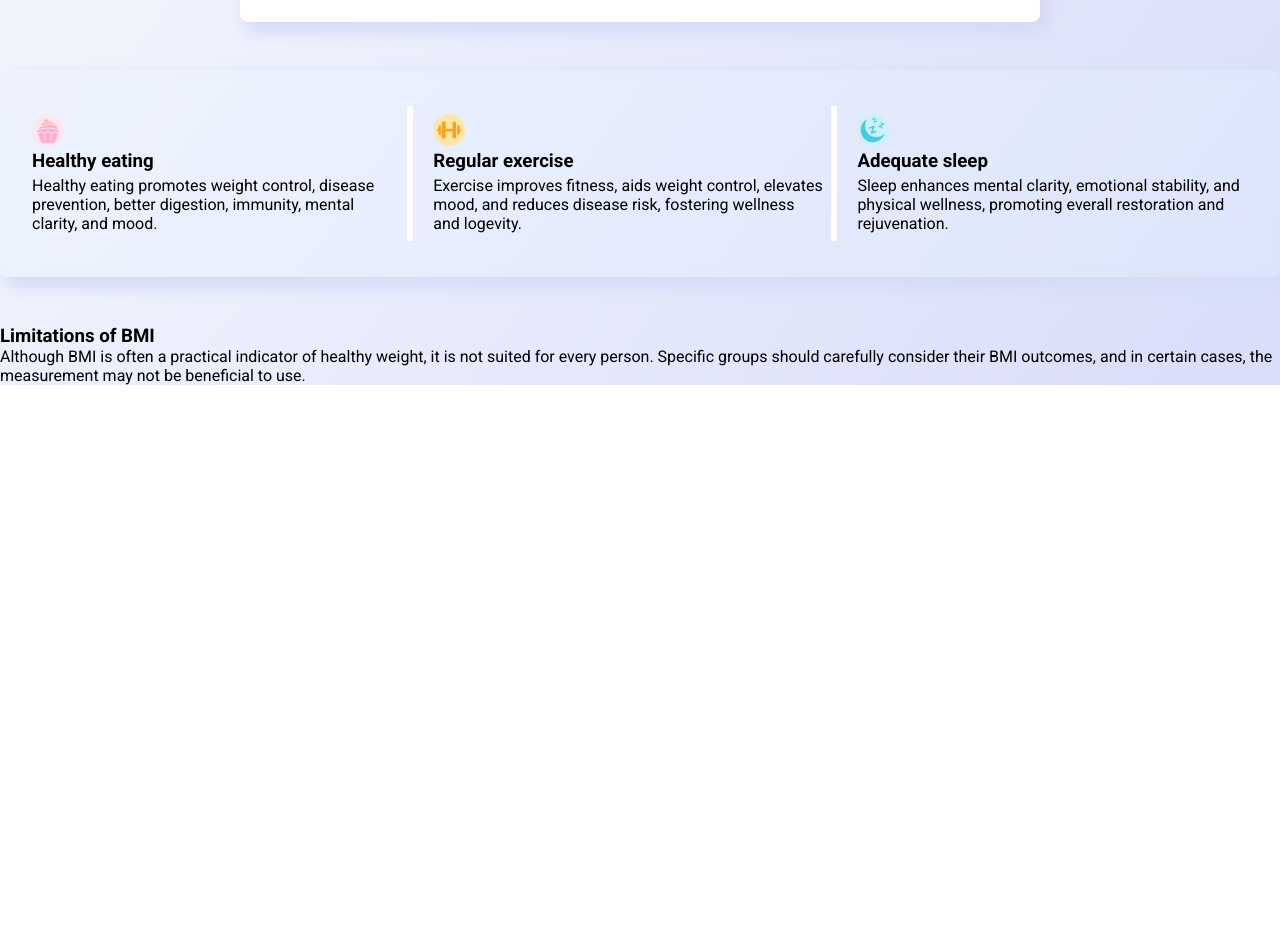
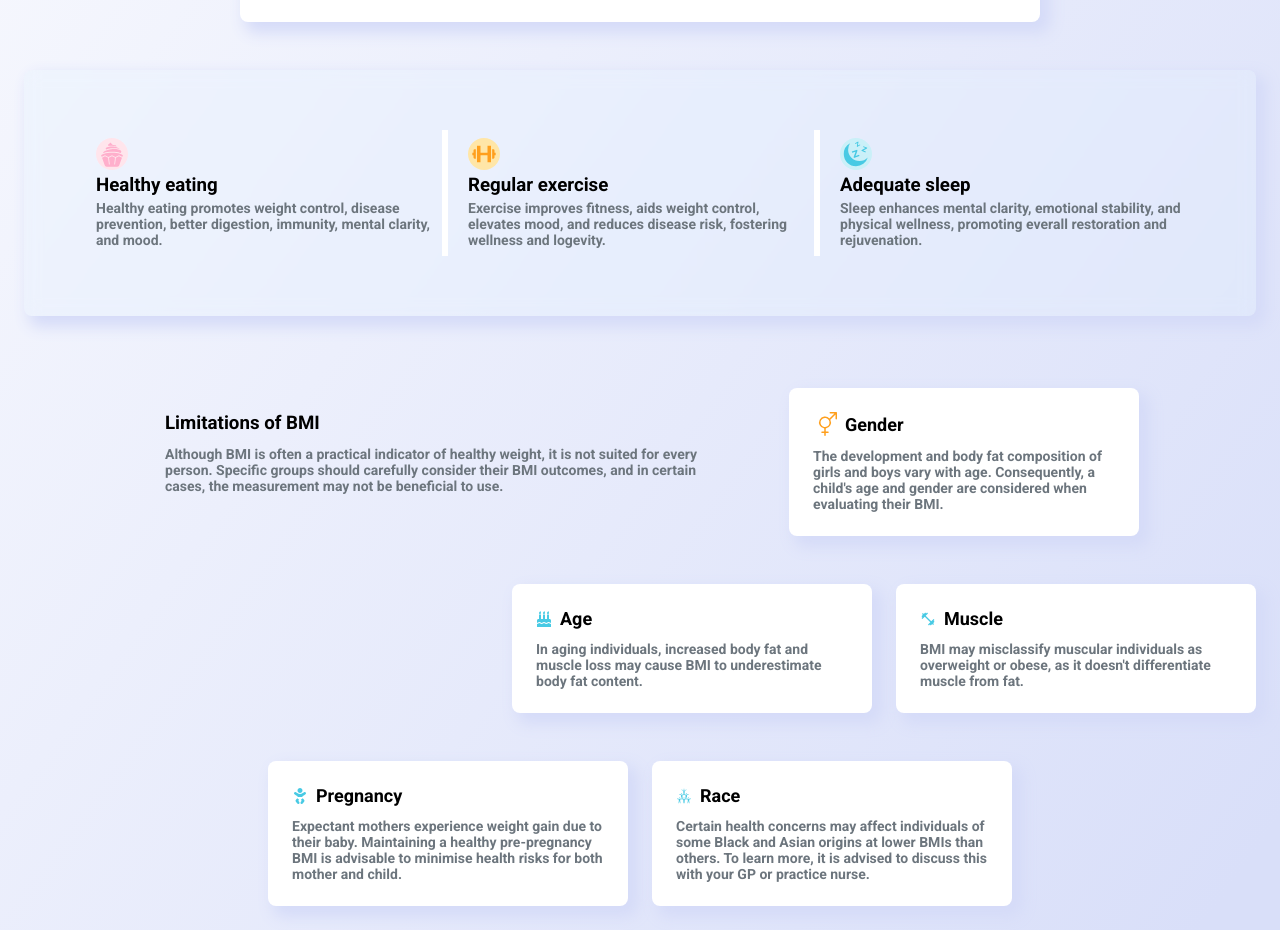
Before and after one commit to andreicatrina/BMI-app, a React (Vite) app: page / in a window 1280 px wide. Shown: the part 962-1892 px from the top of the page. Before the commit the page ends 1347 px from the top, so only its background shows below. Built offline with nearby package versions, Linux system fonts and the light colour scheme.

Commit message:
UI update

```diff
--- a/src/components/DetailsSection/components.jsx
+++ b/src/components/DetailsSection/components.jsx
@@ -16,8 +16,8 @@ export const TextContainer = styled.div`
   width: 100%;
   max-width: 800px;
   margin: 0 auto;
+  padding: 24px;
   background-color: #fff;
-  padding: 24px;
   border-radius: 8px;
   -webkit-box-shadow: 7.5px 8px 15px 3px #d5dbf8;
   -moz-box-shadow: 7.5px 8px 15px 3px #d5dbf8;
@@ -38,24 +38,33 @@ export const TextContainer = styled.div`
 
 export const TipsContainer = styled.div`
   display: flex;
+  justify-content: center;
   background: rgba(227, 242, 253, 0.3);
   -webkit-backdrop-filter: blur(8px);
   backdrop-filter: blur(8px);
   -webkit-box-shadow: 7.5px 8px 15px 3px #d5dbf8;
   -moz-box-shadow: 7.5px 8px 15px 3px #d5dbf8;
   box-shadow: 7.5px 8px 15px 3px #d5dbf8;
-  padding: 36px 24px;
+  padding: 60px 24px;
   border-radius: 8px;
-  margin: 48px 0;
+  margin: 48px 24px;
   gap: 12px;
 `;
 
 export const TipContainer1 = styled.div`
   display: flex;
   flex-direction: column;
+  width: 100%;
+  max-width: 360px;
   gap: 4px;
   padding: 8px;
   border-right: 6px solid #fff;
+
+  p {
+    color: var(--color-p-text);
+    font-size: 14px;
+    font-weight: 600;
+  }
 
   svg {
     display: flex;
@@ -72,9 +81,17 @@ export const TipContainer1 = styled.div`
 export const TipContainer2 = styled.div`
   display: flex;
   flex-direction: column;
+  width: 100%;
+  max-width: 360px;
   gap: 4px;
   padding: 8px;
   border-right: 6px solid #fff;
+
+  p {
+    color: var(--color-p-text);
+    font-size: 14px;
+    font-weight: 600;
+  }
 
   svg {
     display: flex;
@@ -91,8 +108,16 @@ export const TipContainer2 = styled.div`
 export const TipContainer3 = styled.div`
   display: flex;
   flex-direction: column;
+  width: 100%;
+  max-width: 360px;
   gap: 4px;
   padding: 8px;
+
+  p {
+    color: var(--color-p-text);
+    font-size: 14px;
+    font-weight: 600;
+  }
 
   svg {
     display: flex;
--- a/src/components/ExplanationsSection/ExplanationsSection.jsx
+++ b/src/components/ExplanationsSection/ExplanationsSection.jsx
@@ -1,20 +1,96 @@
 import React from "react";
-import { Explanations, ExplanationsContainer } from "./components";
+import {
+  AgeContainer,
+  AgeTitleContainer,
+  Explanations,
+  ExplanationsContainer,
+  FirstLimitationsContainer,
+  GenderContainer,
+  GenderTitleContainer,
+  LimitationsContainer,
+  MuscleContainer,
+  MuscleTitleContainer,
+  PregnancyContainer,
+  PregnancyTitleContainer,
+  RaceContainer,
+  RaceTitleContainer,
+  SecondLimitationsContainer,
+  ThirdLimitationsContainer,
+} from "./components";
+
+import { BsGenderAmbiguous } from "react-icons/bs";
+import { FaBirthdayCake } from "react-icons/fa";
+import { IoMdFitness } from "react-icons/io";
+import { FaBaby } from "react-icons/fa";
+import { GiHumanPyramid } from "react-icons/gi";
 
 export const ExplanationsSection = () => {
   return (
     <Explanations>
       <ExplanationsContainer>
-        <div>
-          <div>
+        <FirstLimitationsContainer>
+          <LimitationsContainer>
             <h3>Limitations of BMI</h3>
             <p>
               Although BMI is often a practical indicator of healthy weight, it is not suited for every person. Specific
               groups should carefully consider their BMI outcomes, and in certain cases, the measurement may not be
               beneficial to use.
             </p>
-          </div>
-        </div>
+          </LimitationsContainer>
+          <GenderContainer>
+            <GenderTitleContainer>
+              <BsGenderAmbiguous />
+              <h3>Gender</h3>
+            </GenderTitleContainer>
+            <p>
+              The development and body fat composition of girls and boys vary with age. Consequently, a child's age and
+              gender are considered when evaluating their BMI.
+            </p>
+          </GenderContainer>
+        </FirstLimitationsContainer>
+        <SecondLimitationsContainer>
+          <AgeContainer>
+            <AgeTitleContainer>
+              <FaBirthdayCake />
+              <h3>Age</h3>
+            </AgeTitleContainer>
+            <p>
+              In aging individuals, increased body fat and muscle loss may cause BMI to underestimate body fat content.
+            </p>
+          </AgeContainer>
+          <MuscleContainer>
+            <MuscleTitleContainer>
+              <IoMdFitness />
+              <h3>Muscle</h3>
+            </MuscleTitleContainer>
+            <p>
+              BMI may misclassify muscular individuals as overweight or obese, as it doesn't differentiate muscle from
+              fat.
+            </p>
+          </MuscleContainer>
+        </SecondLimitationsContainer>
+        <ThirdLimitationsContainer>
+          <PregnancyContainer>
+            <PregnancyTitleContainer>
+              <FaBaby />
+              <h3>Pregnancy</h3>
+            </PregnancyTitleContainer>
+            <p>
+              Expectant mothers experience weight gain due to their baby. Maintaining a healthy pre-pregnancy BMI is
+              advisable to minimise health risks for both mother and child.
+            </p>
+          </PregnancyContainer>
+          <RaceContainer>
+            <RaceTitleContainer>
+              <GiHumanPyramid />
+              <h3>Race</h3>
+            </RaceTitleContainer>
+            <p>
+              Certain health concerns may affect individuals of some Black and Asian origins at lower BMIs than others.
+              To learn more, it is advised to discuss this with your GP or practice nurse.
+            </p>
+          </RaceContainer>
+        </ThirdLimitationsContainer>
       </ExplanationsContainer>
     </Explanations>
   );
--- a/src/components/ExplanationsSection/components.jsx
+++ b/src/components/ExplanationsSection/components.jsx
@@ -9,3 +9,211 @@ export const ExplanationsContainer = styled.div`
   max-width: 1400px;
   margin: 0 auto;
 `;
+
+export const FirstLimitationsContainer = styled.div`
+  display: flex;
+  justify-content: center;
+  padding: 24px;
+  gap: 48px;
+`;
+
+export const LimitationsContainer = styled.div`
+  display: flex;
+  flex-direction: column;
+  gap: 12px;
+  width: 100%;
+  max-width: 600px;
+  padding: 24px;
+
+  p {
+    color: var(--color-p-text);
+    font-size: 14px;
+    font-weight: 600;
+  }
+`;
+
+export const GenderContainer = styled.div`
+  display: flex;
+  flex-direction: column;
+  gap: 12px;
+  width: 100%;
+  max-width: 350px;
+  padding: 24px;
+  background-color: #fff;
+  border-radius: 8px;
+  -webkit-box-shadow: 7.5px 8px 15px 3px #d5dbf8;
+  -moz-box-shadow: 7.5px 8px 15px 3px #d5dbf8;
+  box-shadow: 7.5px 8px 15px 3px #d5dbf8;
+
+  p {
+    font-size: 14px;
+    font-weight: 600;
+    color: var(--color-p-text);
+  }
+`;
+
+export const GenderTitleContainer = styled.div`
+  display: flex;
+  align-items: center;
+  gap: 8px;
+
+  h3 {
+    font-size: 18px;
+  }
+
+  svg {
+    color: #ff9f1c;
+    width: 24px;
+    height: 24px;
+  }
+`;
+
+export const SecondLimitationsContainer = styled.div`
+  display: flex;
+  justify-content: flex-end;
+  padding: 24px;
+  gap: 24px;
+`;
+
+export const AgeContainer = styled.div`
+  display: flex;
+  flex-direction: column;
+  gap: 12px;
+  width: 100%;
+  max-width: 360px;
+  padding: 24px;
+  background-color: #fff;
+  border-radius: 8px;
+  -webkit-box-shadow: 7.5px 8px 15px 3px #d5dbf8;
+  -moz-box-shadow: 7.5px 8px 15px 3px #d5dbf8;
+  box-shadow: 7.5px 8px 15px 3px #d5dbf8;
+
+  p {
+    color: var(--color-p-text);
+    font-size: 14px;
+    font-weight: 600;
+  }
+`;
+
+export const AgeTitleContainer = styled.div`
+  display: flex;
+  align-items: center;
+  gap: 8px;
+
+  h3 {
+    font-size: 18px;
+  }
+
+  svg {
+    color: #48cae4;
+  }
+`;
+
+export const MuscleContainer = styled.div`
+  display: flex;
+  flex-direction: column;
+  gap: 12px;
+  width: 100%;
+  max-width: 360px;
+  padding: 24px;
+  background-color: #fff;
+  border-radius: 8px;
+  -webkit-box-shadow: 7.5px 8px 15px 3px #d5dbf8;
+  -moz-box-shadow: 7.5px 8px 15px 3px #d5dbf8;
+  box-shadow: 7.5px 8px 15px 3px #d5dbf8;
+
+  p {
+    color: var(--color-p-text);
+    font-size: 14px;
+    font-weight: 600;
+  }
+`;
+
+export const MuscleTitleContainer = styled.div`
+  display: flex;
+  align-items: center;
+  gap: 8px;
+
+  h3 {
+    font-size: 18px;
+  }
+
+  svg {
+    color: #48cae4;
+  }
+`;
+
+export const ThirdLimitationsContainer = styled.div`
+  display: flex;
+  justify-content: center;
+  padding: 24px;
+  gap: 24px;
+`;
+
+export const PregnancyContainer = styled.div`
+  display: flex;
+  flex-direction: column;
+  gap: 12px;
+  width: 100%;
+  max-width: 360px;
+  padding: 24px;
+  background-color: #fff;
+  border-radius: 8px;
+  -webkit-box-shadow: 7.5px 8px 15px 3px #d5dbf8;
+  -moz-box-shadow: 7.5px 8px 15px 3px #d5dbf8;
+  box-shadow: 7.5px 8px 15px 3px #d5dbf8;
+
+  p {
+    color: var(--color-p-text);
+    font-size: 14px;
+    font-weight: 600;
+  }
+`;
+
+export const PregnancyTitleContainer = styled.div`
+  display: flex;
+  align-items: center;
+  gap: 8px;
+
+  h3 {
+    font-size: 18px;
+  }
+
+  svg {
+    color: #48cae4;
+  }
+`;
+
+export const RaceContainer = styled.div`
+  display: flex;
+  flex-direction: column;
+  gap: 12px;
+  width: 100%;
+  max-width: 360px;
+  padding: 24px;
+  background-color: #fff;
+  border-radius: 8px;
+  -webkit-box-shadow: 7.5px 8px 15px 3px #d5dbf8;
+  -moz-box-shadow: 7.5px 8px 15px 3px #d5dbf8;
+  box-shadow: 7.5px 8px 15px 3px #d5dbf8;
+
+  p {
+    color: var(--color-p-text);
+    font-size: 14px;
+    font-weight: 600;
+  }
+`;
+
+export const RaceTitleContainer = styled.div`
+  display: flex;
+  align-items: center;
+  gap: 8px;
+
+  h3 {
+    font-size: 18px;
+  }
+
+  svg {
+    color: #48cae4;
+  }
+`;
```
